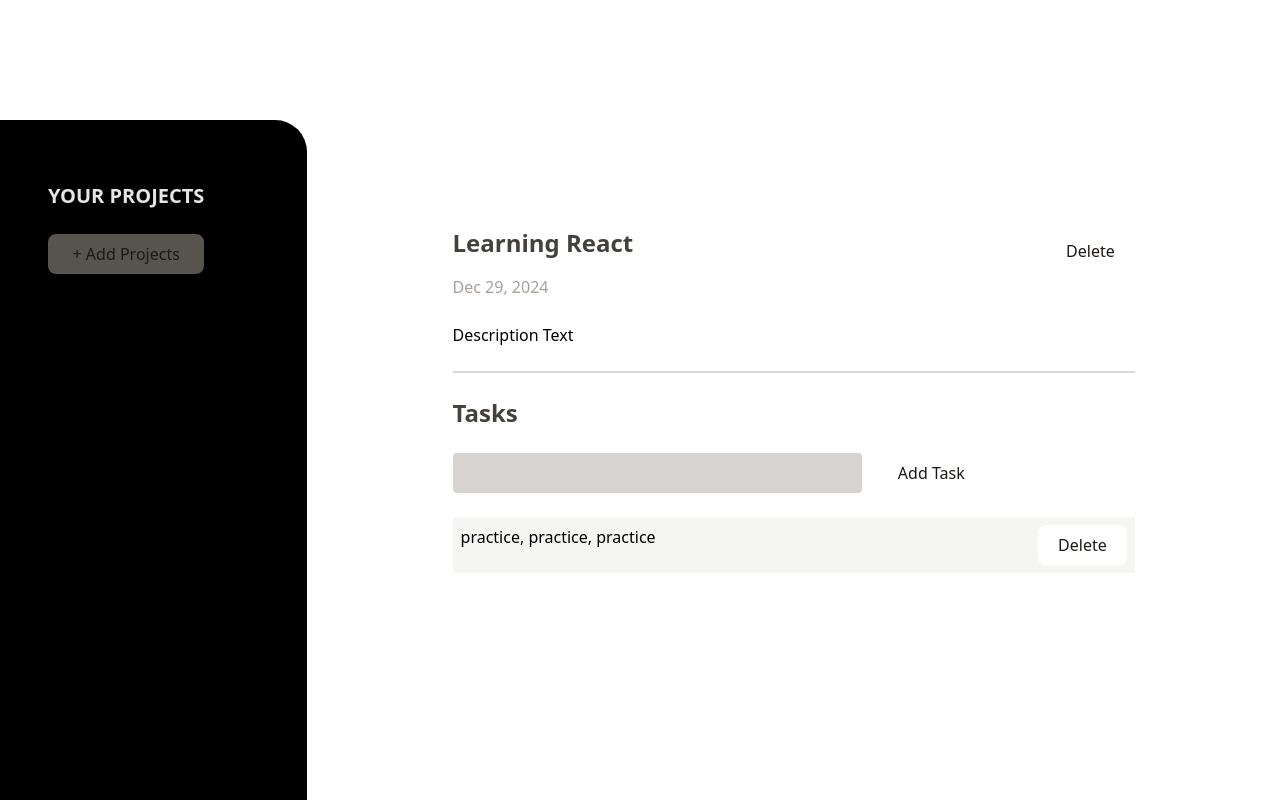
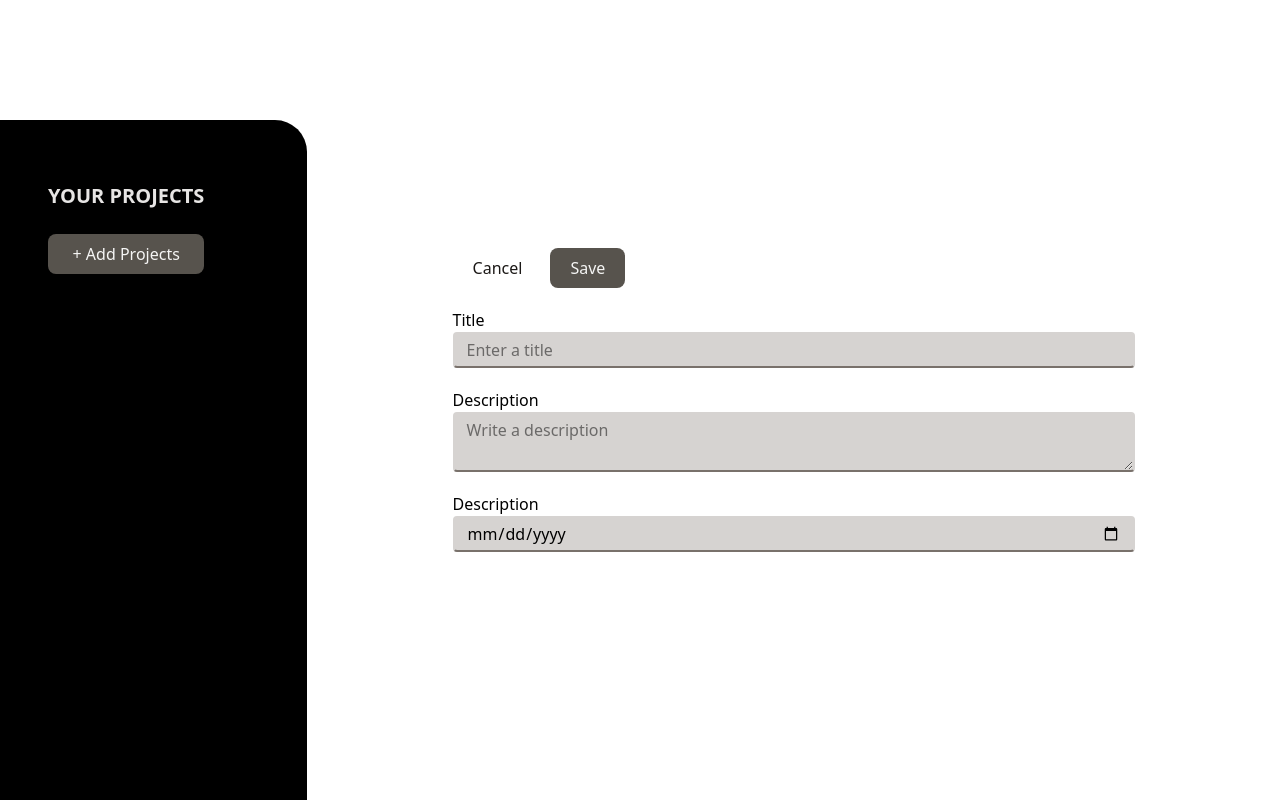
Before and after one commit to jNascimentoCW/management-app, a React (Vite) app: page / in a window 1280 px wide. Built offline with nearby package versions, Linux system fonts and the light colour scheme.

Commit message:
Fixed button color to be more reusable

```diff
--- a/src/App.jsx
+++ b/src/App.jsx
@@ -19,8 +19,8 @@ function App() {
           Create new project
         </button>
       </div> */}
-      {/* <AddProjects /> */}
-      <EditProject />
+      <AddProjects />
+      {/* <EditProject /> */}
     </div>
   );
 }
--- a/src/components/Button.jsx
+++ b/src/components/Button.jsx
@@ -1,7 +1,19 @@
-export default function Button({ text, isWhite, style }) {
+export default function Button({ text, isWhite, hasStyleSet }) {
+  let btnStyle;
+  const hoverBtnState = "hover:bg-stone-400 hover:text-stone-900";
+
+  // Check if the button is white or colored
+  if (isWhite) {
+    btnStyle = "bg-white text-stone-900 " + hoverBtnState;
+  } else {
+    btnStyle = "bg-stone-600 text-stone-100 " + hoverBtnState;
+  }
+
+  //hasStyleSet is used to set the button style from the parent component
+  // if it is not set, then the default style will be used
   return (
     <button
-      className={`${isWhite ? "bg-white" : "bg-stone-600 text-stone-300"} cursor-pointer rounded-lg px-5 py-2 text-stone-900 hover:bg-stone-400 ${style}`}
+      className={`${hasStyleSet ? hasStyleSet : btnStyle} cursor-pointer rounded-lg px-5 py-2`}
     >
       {text}
     </button>
--- a/src/components/EditProject.jsx
+++ b/src/components/EditProject.jsx
@@ -7,7 +7,7 @@ export default function EditProject({ title, description, date }) {
         <h2 className="pb-4 text-2xl font-bold text-stone-700">
           Learning React
         </h2>
-        <Button text="Delete" isWhite={true} />
+        <Button text="Delete" isWhite="" hasStyleSet="" />
       </div>
       <div className="w-[80%]">
         <p className="pb-6 text-stone-400">Dec 29, 2024</p>
@@ -26,7 +26,7 @@ export default function EditProject({ title, description, date }) {
         {/* <p>This project does not have any tasks yet.</p> */}
         <div className="flex justify-between bg-stone-100 p-2">
           <p className="">practice, practice, practice</p>
-          <Button text="Delete" isWhite={true} style="hover:text-red-500" />
+          <Button text="Delete" isWhite="" hasStyleSet="hover:text-red-500" />
         </div>
       </div>
     </div>
--- a/src/components/Navbar.jsx
+++ b/src/components/Navbar.jsx
@@ -11,7 +11,7 @@ const Navbar = () => {
       <div className="flex items-center justify-start">
         <div className="invisible absolute flex flex-col md:visible">
           <h2 className="py-6 text-xl font-bold uppercase">Your Projects</h2>
-          <Button text="+ Add Projects" isWhite={false} />
+          <Button text="+ Add Projects" isWhite={false} hasStyleSet="" />
         </div>
         <button
           className="cursor-pointer rounded-sm bg-black p-2 text-white focus:outline-none md:hidden"
@@ -39,7 +39,7 @@ const Navbar = () => {
         } mt-4 flex flex-col items-start justify-end`}
       >
         <h2 className="text-md py-4 font-bold uppercase">Your Projects</h2>
-        <Button text="+ Add Projects" isWhite={false} />
+        <Button text="+ Add Projects" isWhite={false} hasStyleSet="" />
       </div>
     </nav>
   );
```
